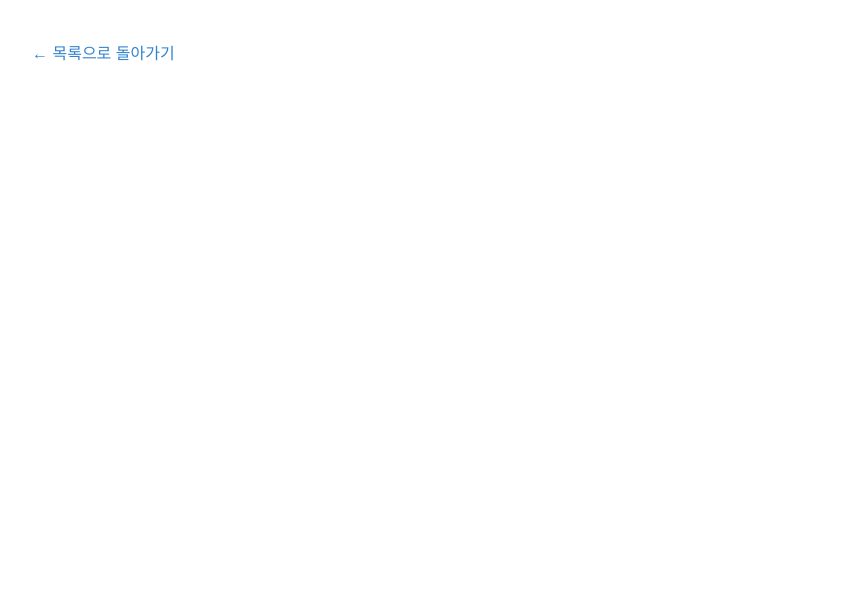
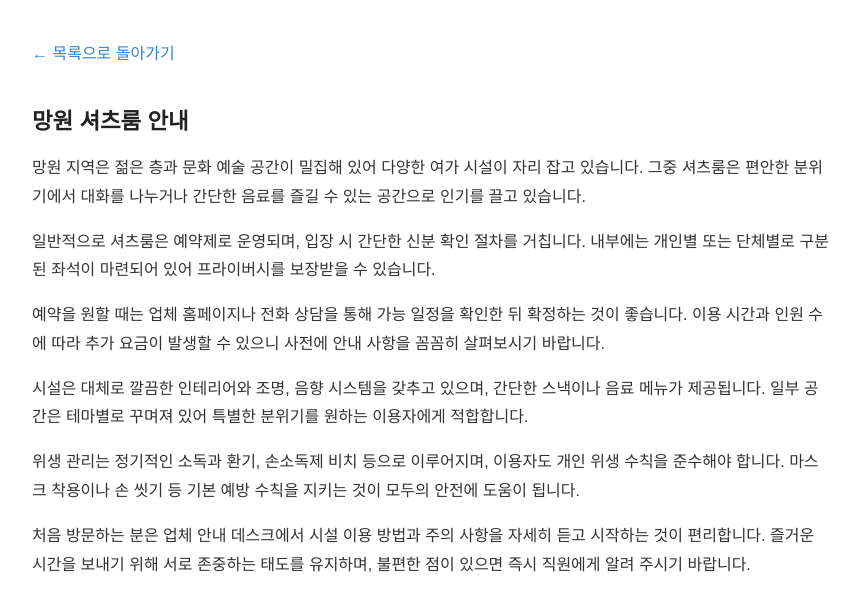
Before and after one commit to cosmos0111-cmyk/bp-t3b07-mw-shirts-list-1, a plain HTML site: page posts/t3link-001-ach80k.html in a window 1280 px wide. Shown: the whole page, without its empty margins (208-1066 px from the left). Drawn offline with Linux system fonts and the light colour scheme.

```diff
--- a/posts/t3link-001-ach80k.html
+++ b/posts/t3link-001-ach80k.html
@@ -20,7 +20,13 @@
     <a href="../index.html">← 목록으로 돌아가기</a>
   </header>
   <main>
-
+<h2>망원 셔츠룸 안내</h2>
+<p>망원 지역은 젊은 층과 문화 예술 공간이 밀집해 있어 다양한 여가 시설이 자리 잡고 있습니다. 그중 셔츠룸은 편안한 분위기에서 대화를 나누거나 간단한 음료를 즐길 수 있는 공간으로 인기를 끌고 있습니다.</p>
+<p>일반적으로 셔츠룸은 예약제로 운영되며, 입장 시 간단한 신분 확인 절차를 거칩니다. 내부에는 개인별 또는 단체별로 구분된 좌석이 마련되어 있어 프라이버시를 보장받을 수 있습니다.</p>
+<p>예약을 원할 때는 업체 홈페이지나 전화 상담을 통해 가능 일정을 확인한 뒤 확정하는 것이 좋습니다. 이용 시간과 인원 수에 따라 추가 요금이 발생할 수 있으니 사전에 안내 사항을 꼼꼼히 살펴보시기 바랍니다.</p>
+<p>시설은 대체로 깔끔한 인테리어와 조명, 음향 시스템을 갖추고 있으며, 간단한 스낵이나 음료 메뉴가 제공됩니다. 일부 공간은 테마별로 꾸며져 있어 특별한 분위기를 원하는 이용자에게 적합합니다.</p>
+<p>위생 관리는 정기적인 소독과 환기, 손소독제 비치 등으로 이루어지며, 이용자도 개인 위생 수칙을 준수해야 합니다. 마스크 착용이나 손 씻기 등 기본 예방 수칙을 지키는 것이 모두의 안전에 도움이 됩니다.</p>
+<p>처음 방문하는 분은 업체 안내 데스크에서 시설 이용 방법과 주의 사항을 자세히 듣고 시작하는 것이 편리합니다. 즐거운 시간을 보내기 위해 서로 존중하는 태도를 유지하며, 불편한 점이 있으면 즉시 직원에게 알려 주시기 바랍니다.</p>
 </main>
 </body>
 </html>
```
